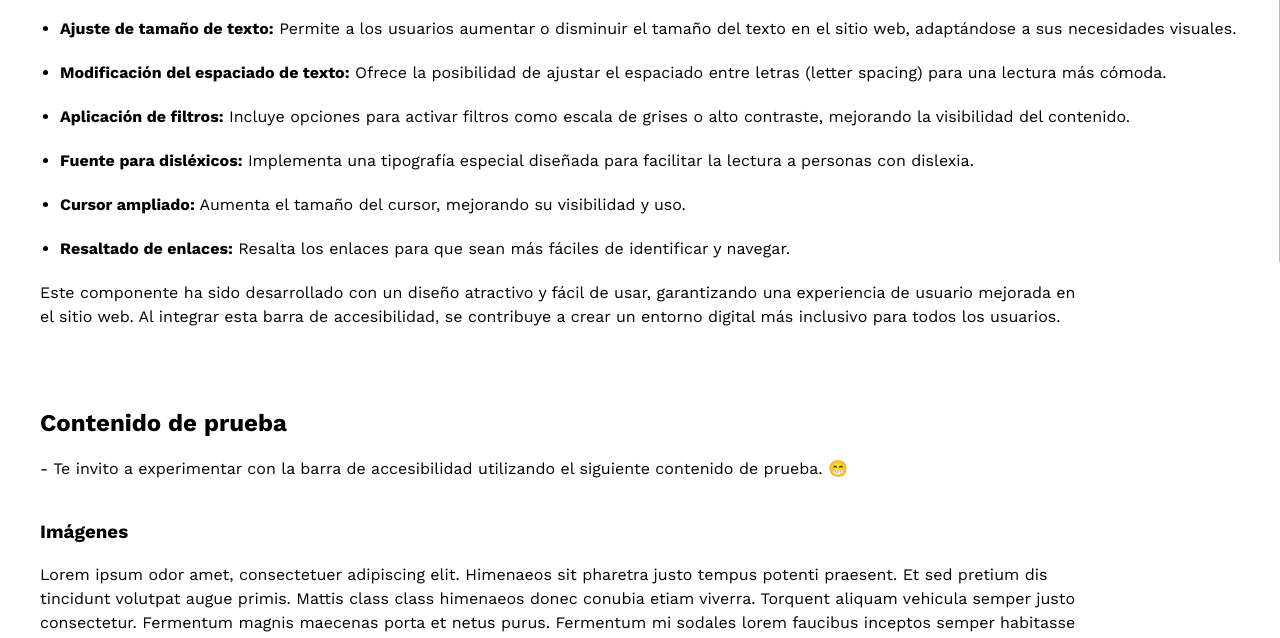
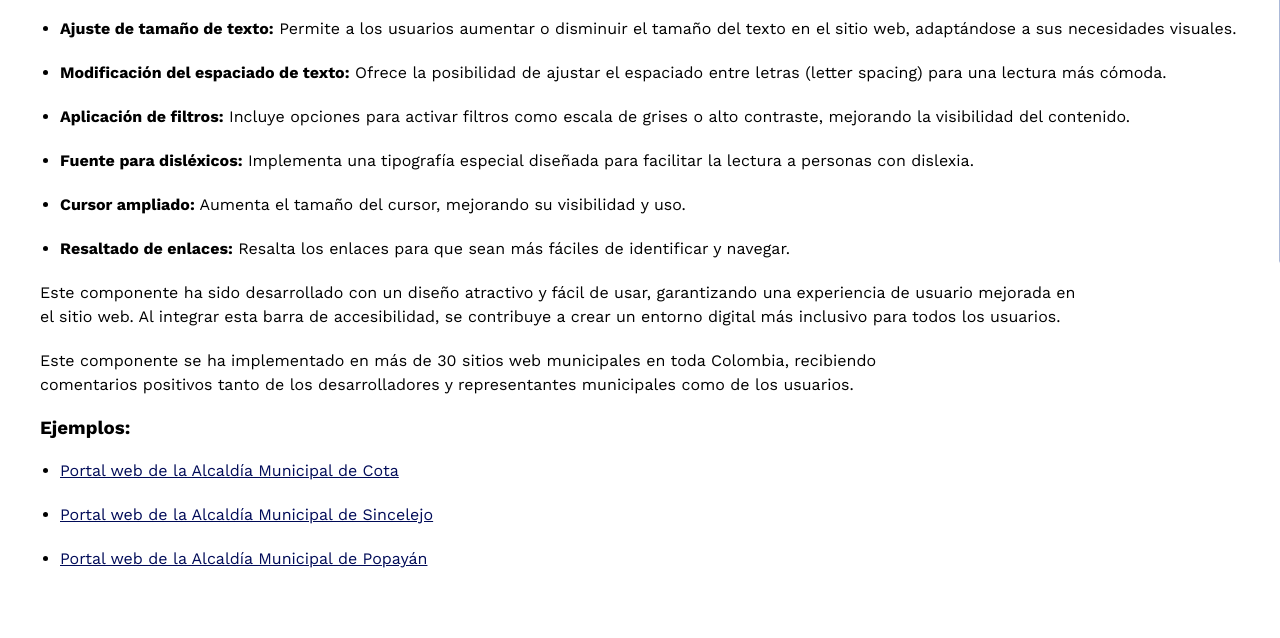
Before and after one commit to LuisC73/AccessibilityBar-JS, a website with bundled scripts: page index.html in a window 1280 px wide. Shown: the part 291-929 px from the top of the page. Built offline with nearby package versions, Linux system fonts and the light colour scheme; files whose address does not match are found by name.

Commit message:
Feat: Added example pages

```diff
--- a/index.html
+++ b/index.html
@@ -62,6 +62,19 @@
           usuario mejorada en el sitio web. Al integrar esta barra de accesibilidad, se contribuye a crear un entorno
           digital más inclusivo para todos los usuarios.
         </p>
+        <p>Este componente se ha implementado en más de 30 sitios web municipales en toda Colombia, recibiendo comentarios positivos tanto de los desarrolladores y representantes municipales como de los usuarios.</p>
+        <h2 class="h2-min">Ejemplos: </h2>
+        <ul>
+          <li>
+            <a href="https://www.cota-cundinamarca.gov.co/" title="Ingresar a portal web del municipio de Cota">Portal web de la Alcaldía Municipal de Cota</a>
+          </li>
+          <li>
+            <a href="https://www.alcaldiadesincelejo.gov.co/" title="Ingresar a portal web del municipio de Sincelejo">Portal web de la Alcaldía Municipal de Sincelejo</a>
+          </li>
+          <li>
+            <a href="https://www.popayan.gov.co/Paginas/" title="Ingresar a portal web del municipio de Popayán">Portal web de la Alcaldía Municipal de Popayán</a>
+          </li>
+        </ul>
       </section>
       <section>
         <h2>Contenido de prueba</h2>
--- a/src/styles/global.css
+++ b/src/styles/global.css
@@ -45,6 +45,14 @@
   font-size: 1rem;
   line-height: 1.5rem;
   text-wrap: balance;
+}
+
+#root .h2-min {
+ font-size: 1.17em;
+}
+
+#root a {
+  color: #000B58;
 }
 
 #root ul {
```
